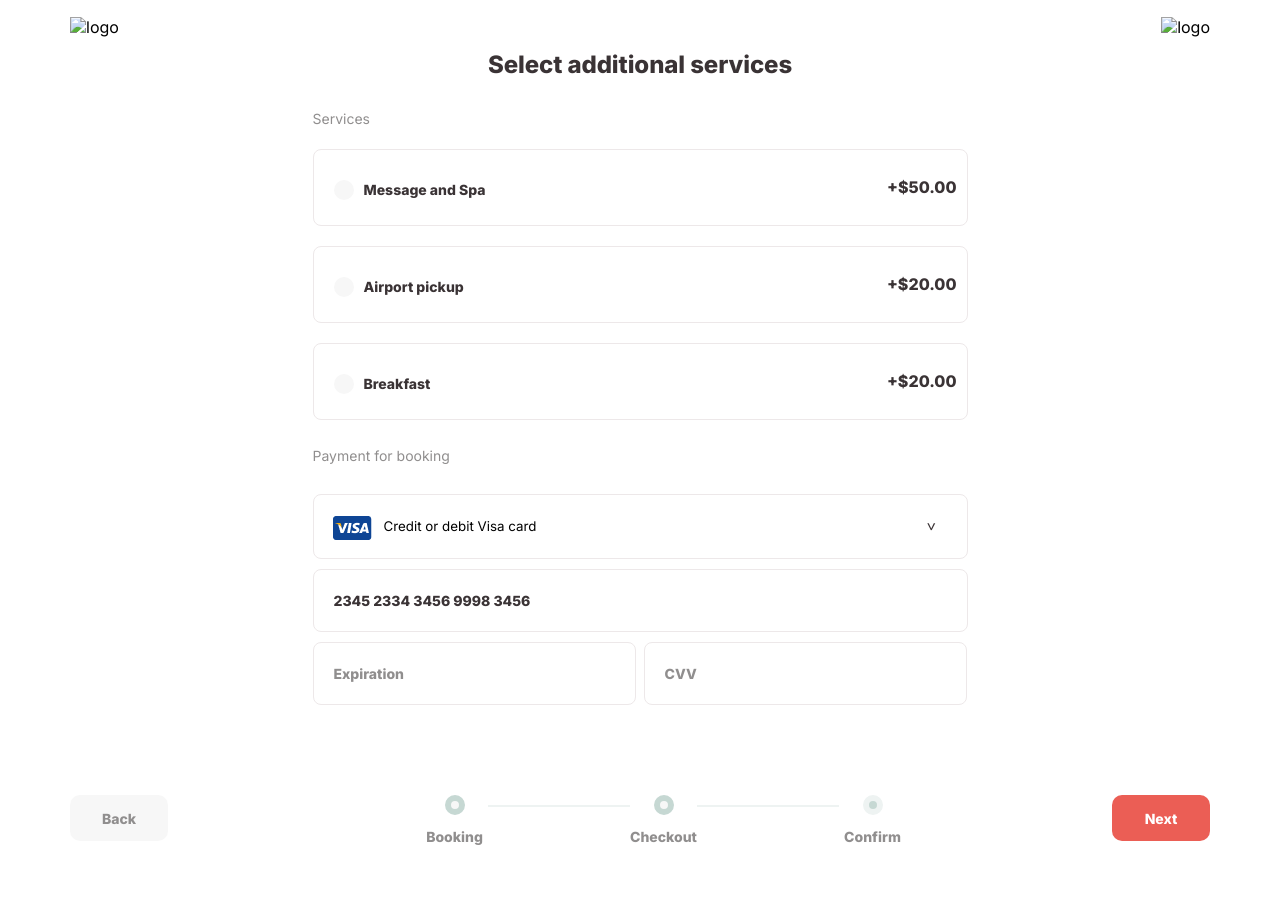
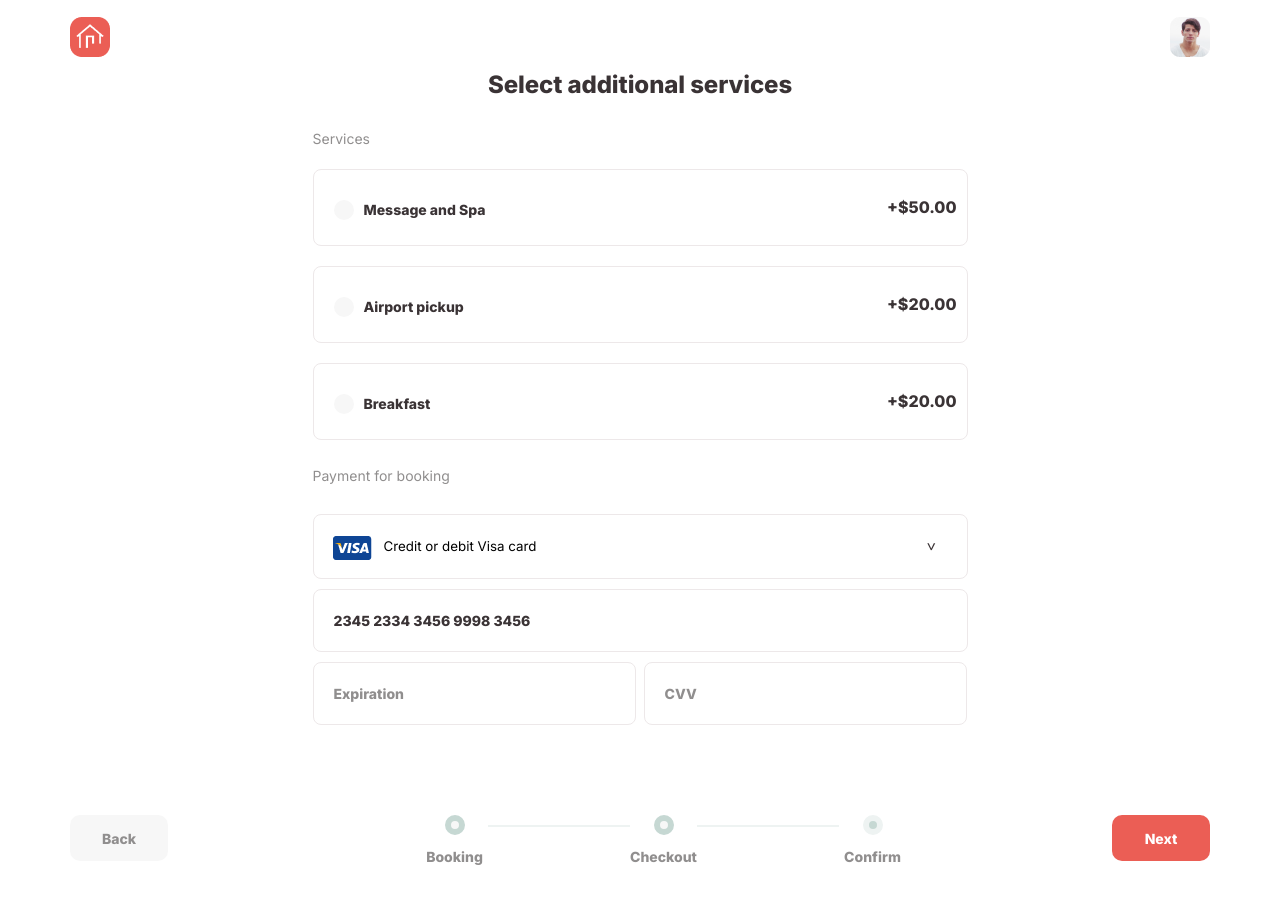
Before and after one commit to MagdaMB/Zadanie-Veventy, a plain HTML site: page index.html in a window 1280 px wide. Drawn offline with Linux system fonts and the light colour scheme; the site is published under a folder, as on GitHub Pages, so addresses that start at the root find nothing.

Commit message:
update image src address

```diff
--- a/index.html
+++ b/index.html
@@ -14,8 +14,8 @@
 <body>
   <div class="container">
     <header class="header">
-      <img src="/img/Icon.png" alt="logo" />
-      <img src="/img/Img.png" alt="logo" />
+      <img src="img/Icon.png" alt="logo" />
+      <img src="img/Img.png" alt="profile_image" />
     </header>
     <div class="main">
       <h3>Select additional services</h3>
```
